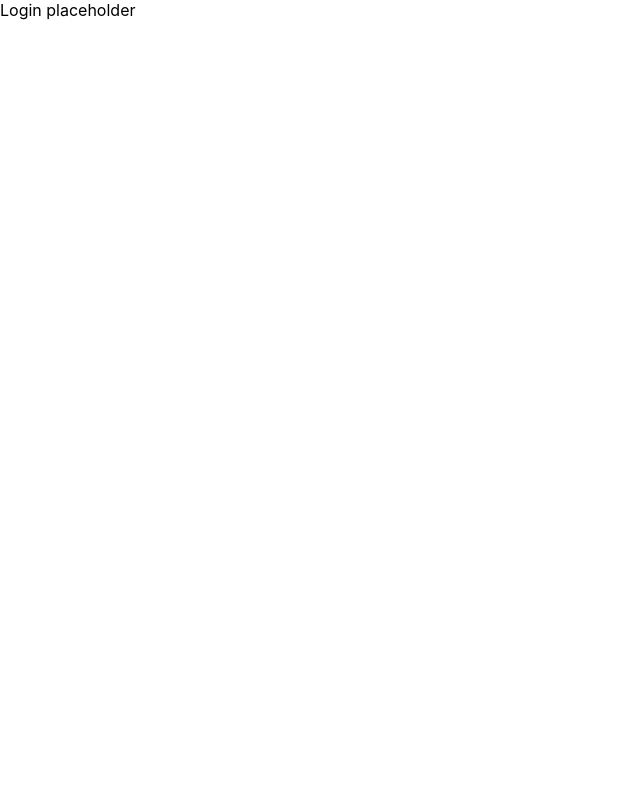
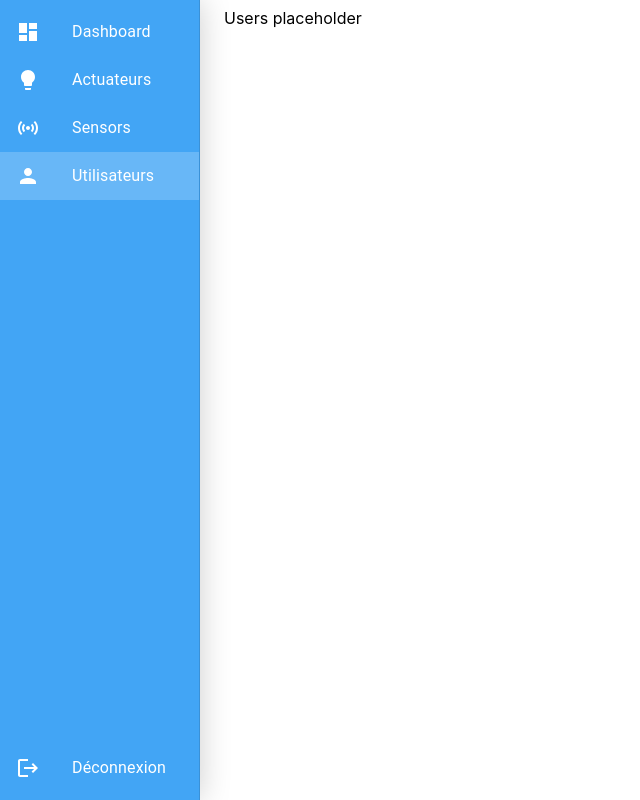
Before and after one commit to julienfdev/sumatohomu, a React (Create React App) app: page /users in a window 1280 px wide. Before the commit this address led to /login. Shown: the whole page, without its empty margins (0-640 px from the left). Built offline with nearby package versions, Linux system fonts and the light colour scheme; no server answers.

Commit message:
logout in drawer

```diff
--- a/src/components/Drawer.tsx
+++ b/src/components/Drawer.tsx
@@ -8,8 +8,16 @@ import {
   ListItemIcon,
   ListItemButton,
   ListItemText,
+  Box,
 } from "@mui/material";
-import { Sensors, Dashboard, Person, Lightbulb } from "@mui/icons-material";
+import {
+  Sensors,
+  Dashboard,
+  Person,
+  Lightbulb,
+  Logout,
+} from "@mui/icons-material";
+import { useAuth } from "./utils/AuthProvider";
 
 const drawerWidth = 200;
 const linkList: {
@@ -25,6 +33,7 @@ const linkList: {
 
 const DrawerContainer: FunctionComponent = () => {
   const navigate = useNavigate();
+  const auth = useAuth();
   const location = useLocation();
   const [selected, setSelected] = useState(-1);
 
@@ -77,6 +86,31 @@ const DrawerContainer: FunctionComponent = () => {
           </ListItem>
         ))}
       </List>
+      <Box marginTop={"auto"}>
+        {auth.token ? (
+          <List>
+            <ListItem
+              onClick={() => {
+                auth.signout(() => {
+                  navigate("/login");
+                });
+              }}
+              sx={{
+                padding: 0,
+              }}
+            >
+              <ListItemButton>
+                <ListItemIcon sx={{ color: "white" }}>
+                  <Logout />
+                </ListItemIcon>
+                <ListItemText sx={{ color: "white" }}>Déconnexion</ListItemText>
+              </ListItemButton>
+            </ListItem>
+          </List>
+        ) : (
+          ""
+        )}
+      </Box>
     </Drawer>
   );
 };
--- a/src/components/utils/AuthProvider.tsx
+++ b/src/components/utils/AuthProvider.tsx
@@ -21,13 +21,18 @@ const AuthContext = createContext<AuthContextType>(null!);
 
 const AuthProvider: FunctionComponent = ({ children }) => {
   // Signin etc...
-  const [token, setToken] = useState<string | null>(null);
+  const [token, setToken] = useState<string | null>("fek");
   const signin = async (
     user: string,
     password: string,
     callback?: (err?: any) => void
   ) => {};
-  const signout = async (callback?: VoidFunction) => {};
+  const signout = async (callback?: VoidFunction) => {
+    // flush token etc...
+    if (callback) {
+      callback();
+    }
+  };
 
   // Try to get the token at mount
   useEffect(() => {
```
